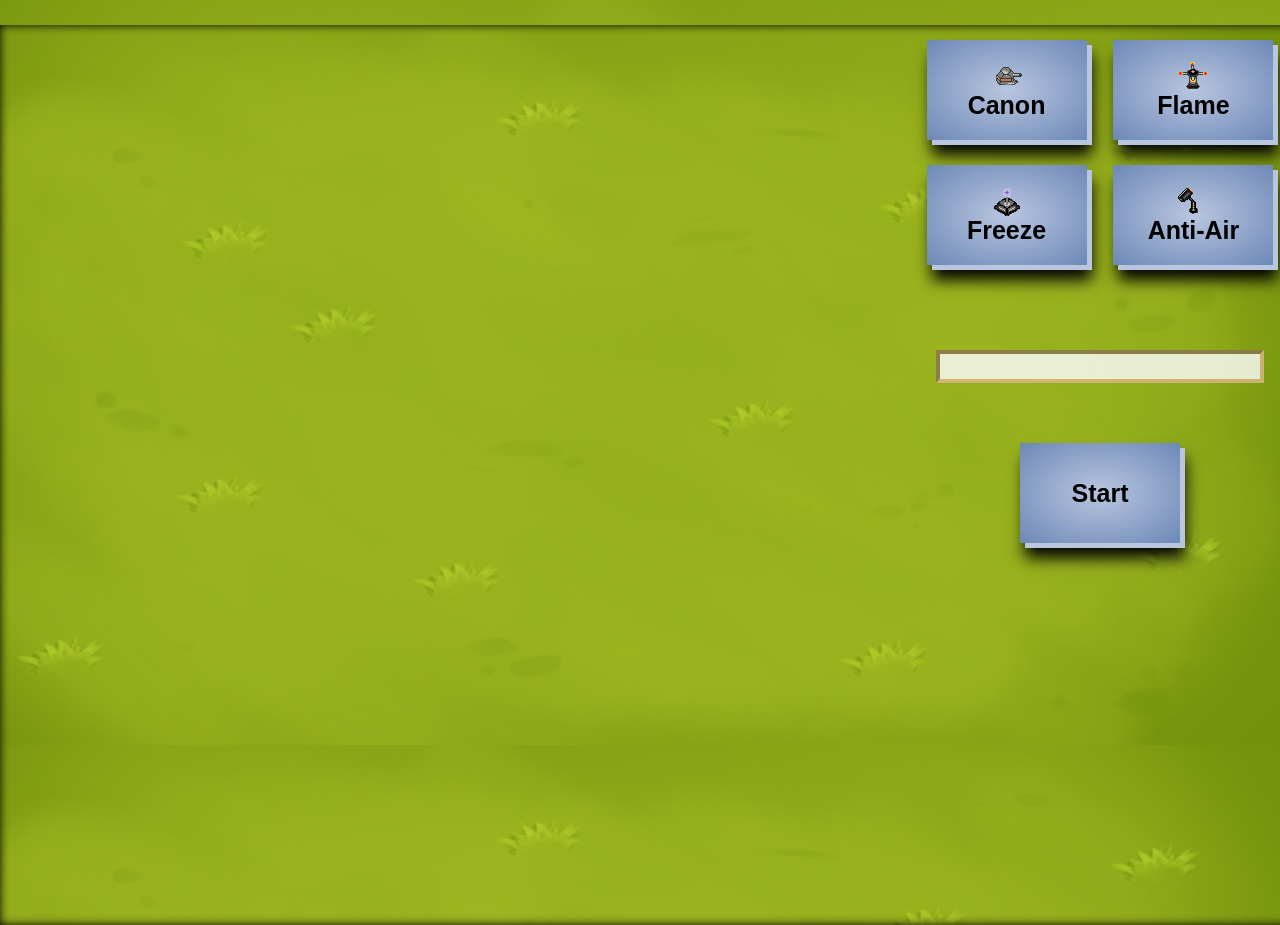
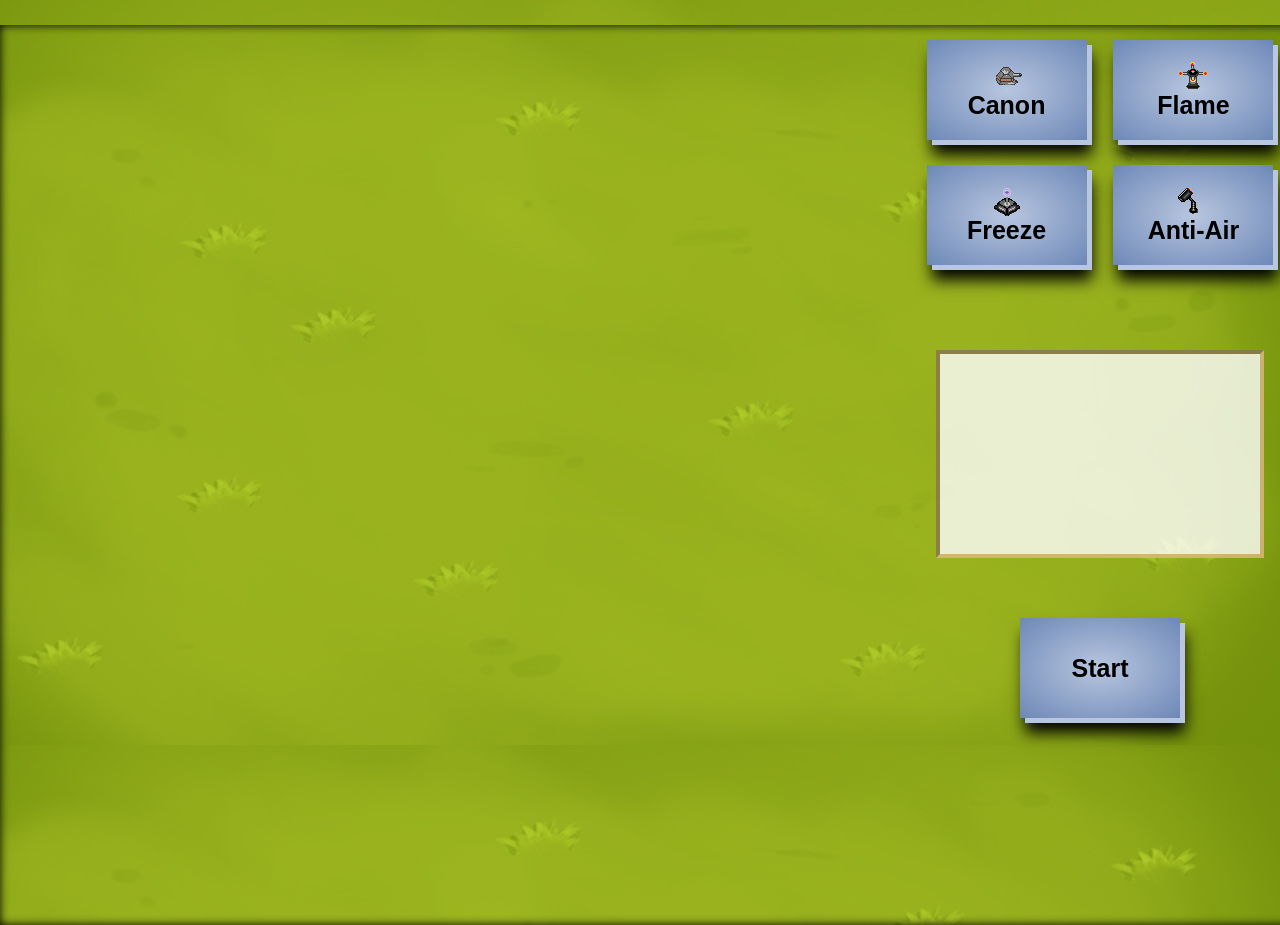
Before and after one commit to kabino11/Tower-Defense, a plain HTML site: page index.html in a window 1280 px wide. Both pictures are taken after a click on the button "New Game". Drawn offline with Linux system fonts and the light colour scheme.

Commit message:
Made some changes.

```diff
--- a/style.css
+++ b/style.css
@@ -204,7 +204,9 @@ canvas {
 	opacity: 0.8;
   font-weight: bolder;
 	width: 80%;
+	height: 200px;
 	margin: 0 auto 60px;
+	overflow-y: scroll;
 }
 
 
```
